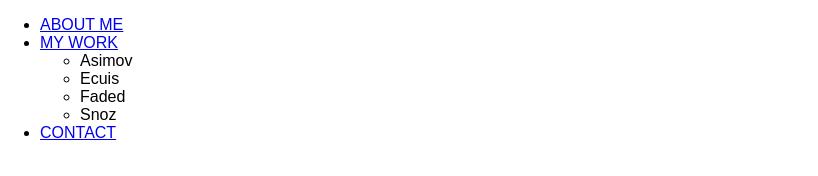
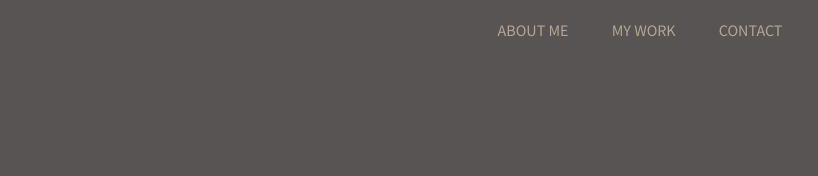
Before and after one commit to crboca/Dropdown-Menu, a plain HTML site: page index.html in a window 1280 px wide. Shown: the whole page, without its empty margins (0-818 px from the left). Drawn offline with Linux system fonts and the light colour scheme.

Commit message:
updated index

```diff
--- a/index.html
+++ b/index.html
@@ -8,7 +8,7 @@
     <title>Desplegable Cristina</title>
     <link href='https://fonts.googleapis.com/css?family=Source+Sans+Pro' rel='stylesheet' type='text/css'>
     <link href="normalize.css" rel="stylesheet" type="text/css"/>
-    <link href="desplegable.css" rel="stylesheet" type="text/css"/>
+    <link href="styles.css" rel="stylesheet" type="text/css"/>
 </head>
 
 
```
